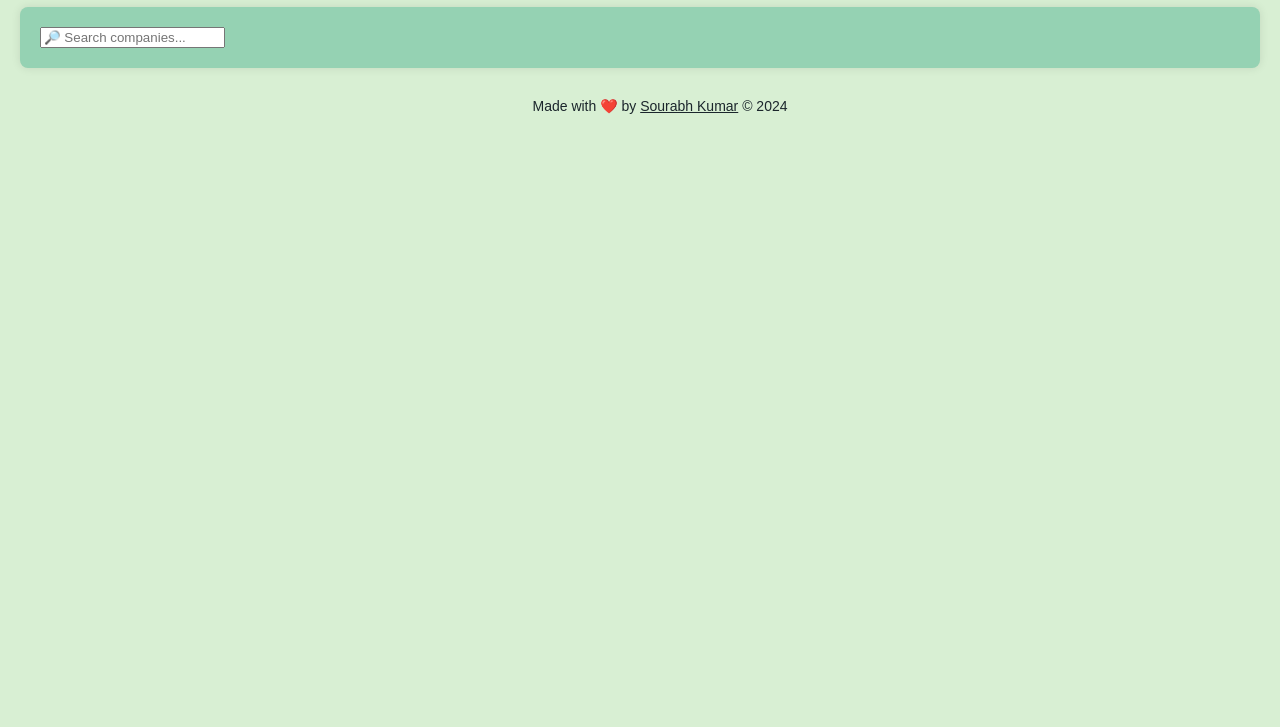
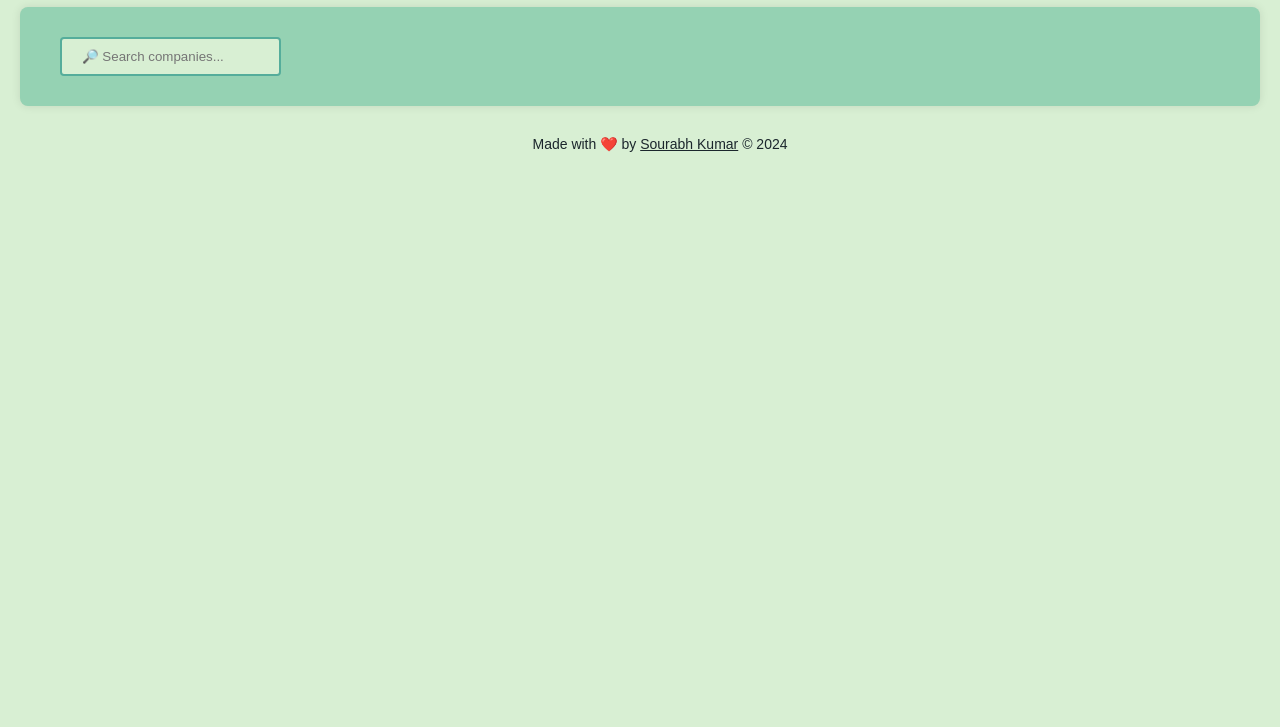
Before and after one commit to sourabhgit-hub/Company-wise-Interview-Questions, a plain HTML site: page index.html in a window 1280 px wide. Shown: the part 73-800 px from the top of the page. Drawn offline with Linux system fonts and the light colour scheme; no server answers.

Commit message:
Update styles.css

```diff
--- a/styles.css
+++ b/styles.css
@@ -20,6 +20,22 @@ body {
 h1 {
     text-align: center;
     color: var(--TEXT-COLOR); /* Dark heading color */
+}
+
+/* Search bar styles */
+input[type="text"] {
+    padding: 10px 20px;
+    margin: 10px 20px;
+    box-sizing: border-box;
+    border: 2px solid var(--SECONDARY-COLOR); /* Blueish border */
+    border-radius: 4px;
+    background-color: var(--BACKGROUND-COLOR); /* Darker background */
+    color: var(--TEXT-COLOR); /* Light text */
+}
+
+input[type="text"]:focus {
+    border-color: var(--TEXT-COLOR); /* Change border color on focus */
+    outline: none;
 }
 
 /* Styling for lists */
```
